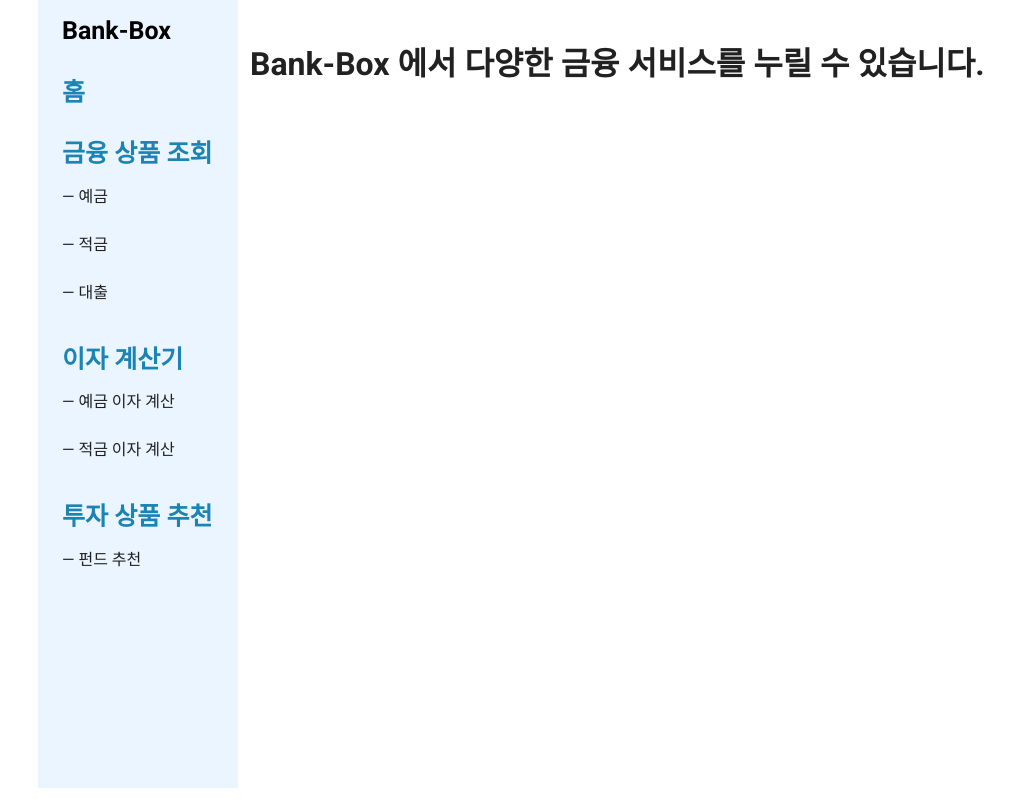
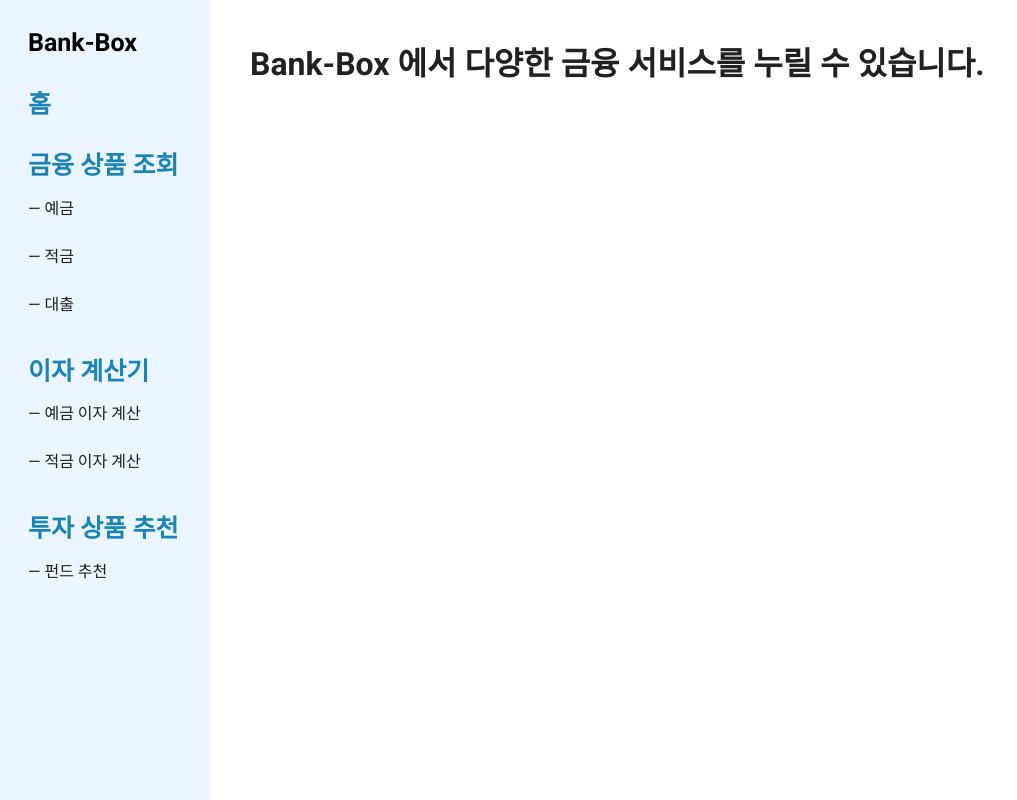
Before and after one commit to igoman2/bank-box, a Vue app: page /main in a window 1280 px wide. Shown: the whole page, without its empty margins (0-1017 px from the left). Built offline with nearby package versions, Linux system fonts and the light colour scheme; what tiptap-vuetify would draw is missing.

Commit message:
modify layout

```diff
--- a/src/layouts/Layout.vue
+++ b/src/layouts/Layout.vue
@@ -1,13 +1,9 @@
 <template>
-  <v-row style="height: 800px">
+  <v-row style="height: 100%" no-gutters>
     <v-col
       cols="auto"
-      class="pt-0"
-      style="
-        width: 200px;
-        margin-left: 50px;
-        background-color: rgb(235, 245, 255) !important;
-      "
+      class="pt-0 mr-10 pl-4"
+      style="width: 210px; background-color: rgb(235, 245, 255) !important"
     >
       <Menu />
     </v-col>
```
